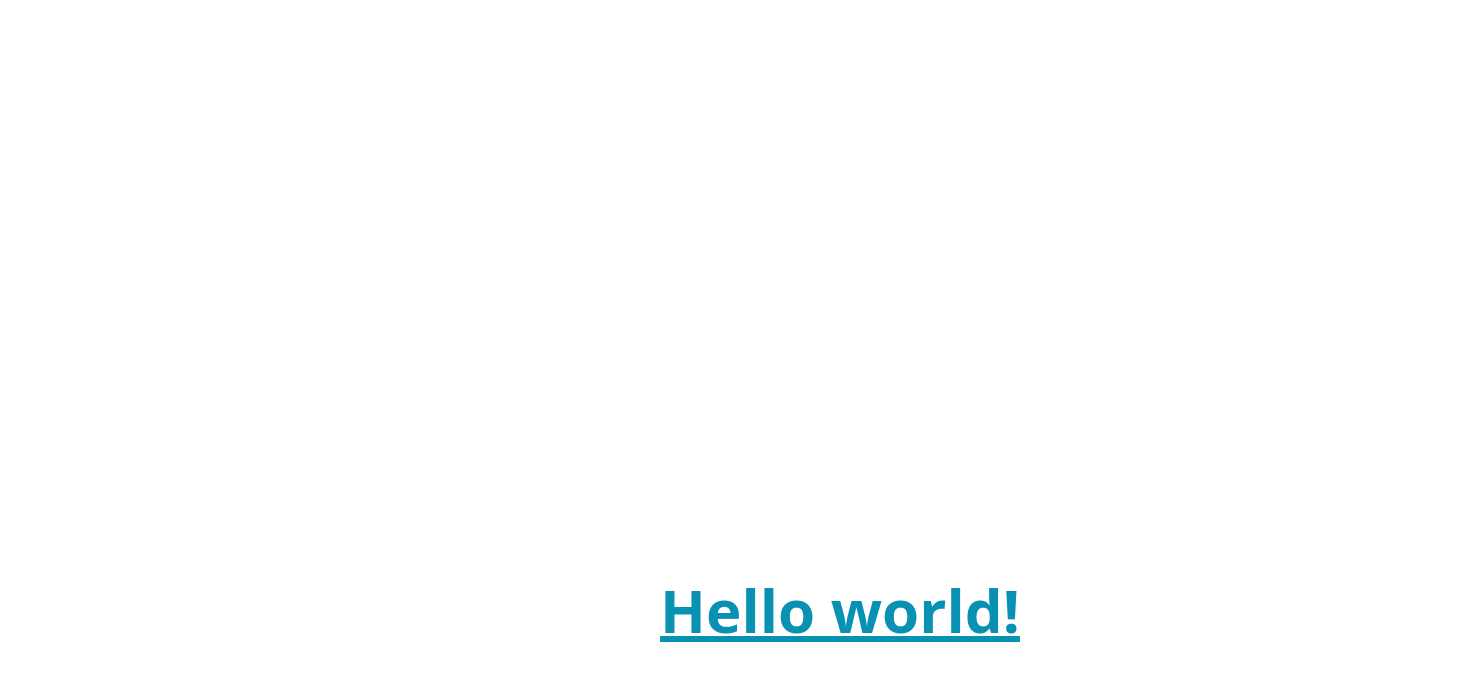
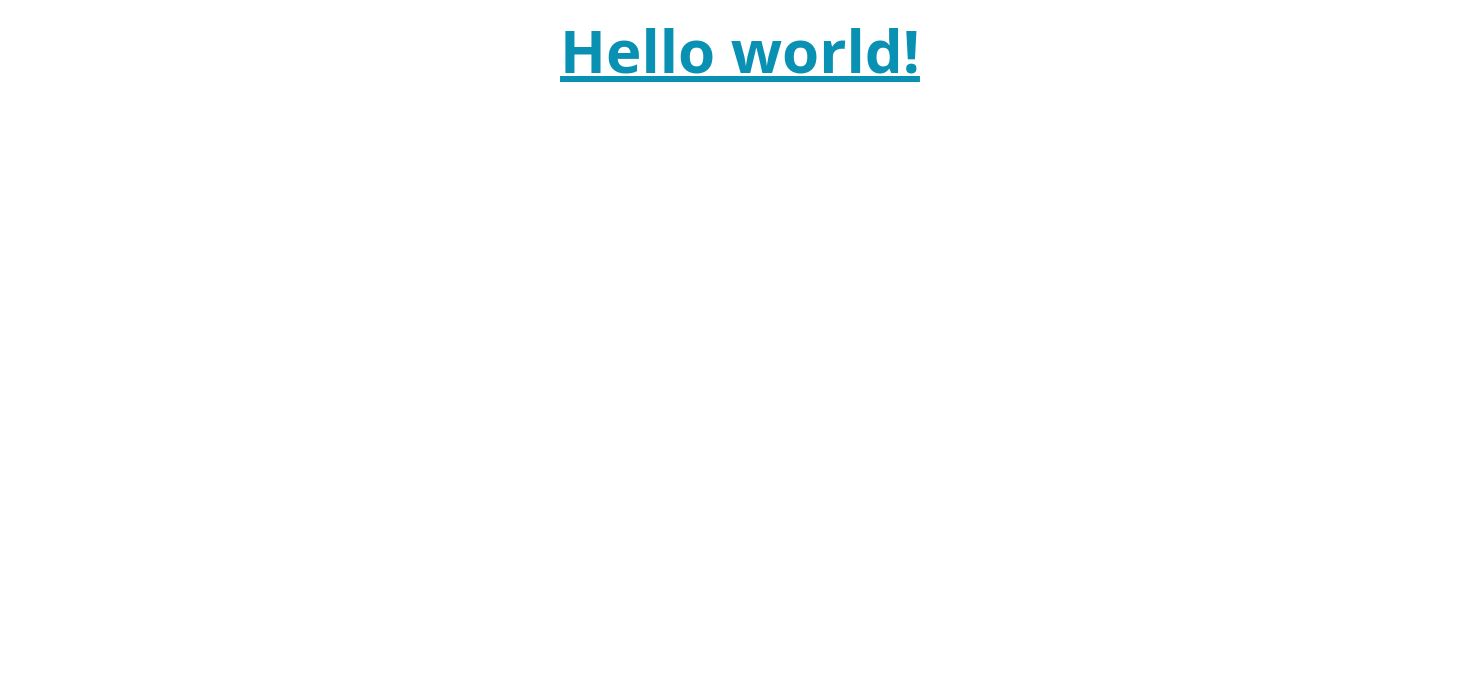
Before and after one commit to Mani007/framermotionjs, a React (Create React App) app: page / in a window 1280 px wide. Shown: the top 680 px of the page, 1460 px wide, since content can reach past the window. Built offline with nearby package versions, Linux system fonts and the light colour scheme.

Commit message:
transition delay

```diff
--- a/src/App.js
+++ b/src/App.js
@@ -5,12 +5,13 @@ import { motion } from "framer-motion"
 function App() {
   return (
     <>
-    <div className='container items-center justify-center px-5 py-20'>
+    <div className=' w-full items-center justify-center px-5 py-5'>
      <motion.h1
       animate={{
-        x: 200,
-        y: 500
+        x: 100,
+
       }}
+      transition={{ delay: 3 }}
      className="text-6xl text-center  text-cyan-600 font-bold underline">
       Hello world!
     </motion.h1>
```
